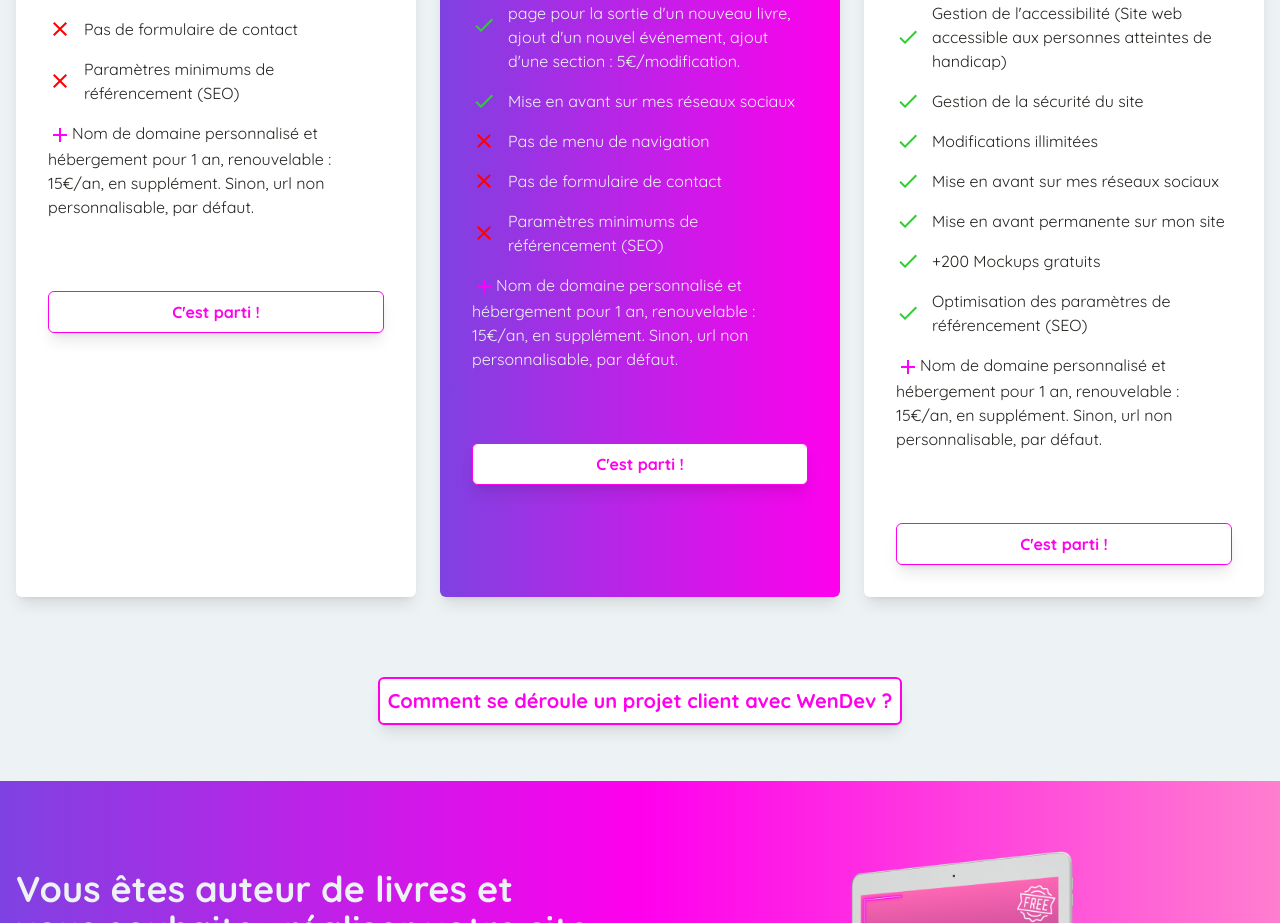
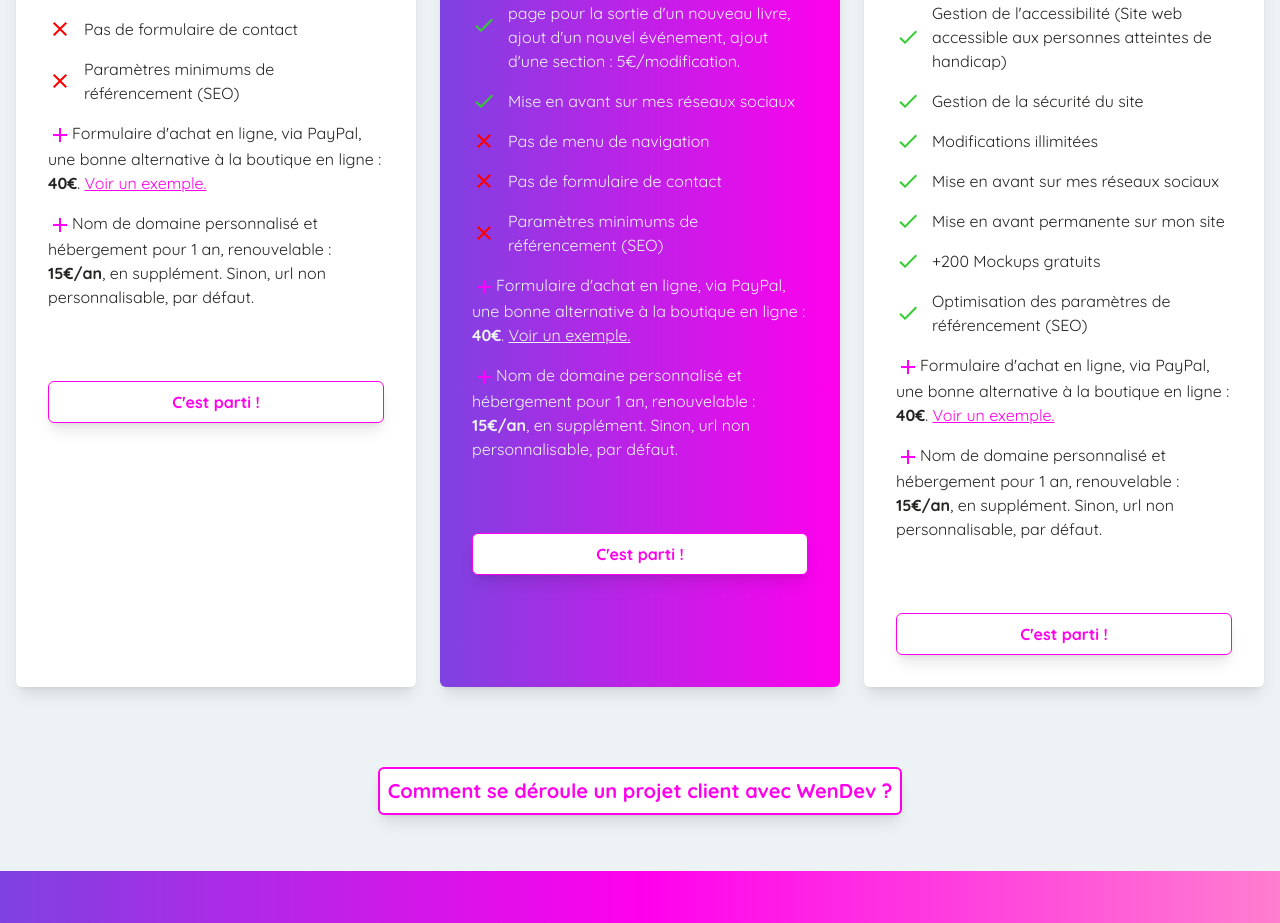
Before and after one commit to wendevweb/site-wendev, a React (Create React App) app: page /Offreauteurs in a window 1280 px wide. Shown: the part 1632-2555 px from the top of the page. Built offline with nearby package versions, Linux system fonts and the light colour scheme.

Commit message:
Add PayPal Form option in, OffreAuturs component

```diff
--- a/src/components/OffresAuteurs.jsx
+++ b/src/components/OffresAuteurs.jsx
@@ -14,7 +14,7 @@ const OffresAuteurs = () => {
       <Fade>
         <div className="space-y-8 lg:grid lg:grid-cols-3 sm:gap-6 xl:gap-6 lg:space-y-0">
           {/* OFFRE 1 */}
-            <div className="transition ease-in-out delay-150 hover:-translate-y-1 hover:scale-100 duration-300 overflow-hidden flex flex-col p-6 text-center text-black bg-real rounded-md shadow-lg xl:p-8">
+          <div className="transition ease-in-out delay-150 hover:-translate-y-1 hover:scale-100 duration-300 overflow-hidden flex flex-col p-6 text-center text-black bg-real rounded-md shadow-lg xl:p-8">
             <h3 className="mb-4 text-2xl font-semibold">Basic</h3>
             <div className="flex justify-center items-baseline my-8">
               <span className="text-pinkDark mr-2 text-5xl font-extrabold">
@@ -49,8 +49,7 @@ const OffresAuteurs = () => {
               <li className="flex items-center space-x-3">
                 <CheckIcon style={{ color: "limegreen" }} />
                 <span>
-                  Site réactif{" "}
-                    (adapté aux différentes tailles d'écran)
+                  Site réactif (adapté aux différentes tailles d'écran)
                 </span>
               </li>
               <li className="flex items-center space-x-3">
@@ -62,9 +61,7 @@ const OffresAuteurs = () => {
               </li>
               <li className="flex items-center space-x-3">
                 <CheckIcon style={{ color: "limegreen" }} />
-                <span>
-                  Gestion de la sécurité du site
-                </span>
+                <span>Gestion de la sécurité du site</span>
               </li>
               <li className="flex items-center space-x-3">
                 <CheckIcon style={{ color: "limegreen" }} />
@@ -93,8 +90,24 @@ const OffresAuteurs = () => {
               <li>
                 <AddIcon style={{ color: "magenta" }} />
                 <span>
+                  Formulaire d'achat en ligne, via PayPal, une bonne alternative à la boutique en ligne : <span className="font-bold">40€</span>.{" "}
+                  <a
+                    href="https://www.virginierogerauteure.com/#commandes"
+                    alt="Redirection le site d'exemple"
+                    aria-label="Redirection vers le site d'exemple"
+                    target="_blank"
+                    rel="noreferrer"
+                    className="text-pinkDark hover:font-bold text-decoration-line: underline"
+                  >
+                    Voir un exemple.
+                  </a>
+                </span>
+              </li>
+              <li>
+                <AddIcon style={{ color: "magenta" }} />
+                <span>
                   Nom de domaine personnalisé et hébergement pour 1 an,
-                  renouvelable : 15€/an, en supplément. Sinon, url non
+                  renouvelable : <span className="font-bold">15€/an</span>, en supplément. Sinon, url non
                   personnalisable, par défaut.
                 </span>
               </li>
@@ -117,9 +130,7 @@ const OffresAuteurs = () => {
           <div className="bg-gradient-to-r from-purple  to-pinkDark dark:bg-black text-white transition ease-in-out delay-150 hover:-translate-y-1 hover:scale-100 duration-300 overflow-hidden flex flex-col p-6 text-center rounded-md shadow-lg xl:p-8">
             <h3 className="mb-4 text-2xl text-real font-semibold">Standard</h3>
             <div className="flex justify-center items-baseline my-8">
-              <span className="text-realmr-2 text-5xl font-extrabold">
-                90€
-              </span>
+              <span className="text-realmr-2 text-5xl font-extrabold">90€</span>
             </div>
             <ul className="mb-8 space-y-4 text-left">
               <li className="flex items-center space-x-3">
@@ -159,8 +170,7 @@ const OffresAuteurs = () => {
               <li className="flex items-center space-x-3">
                 <CheckIcon style={{ color: "limegreen" }} />
                 <span>
-                  Site réactif{" "}
-                    (adapté aux différentes tailles d'écran)
+                  Site réactif (adapté aux différentes tailles d'écran)
                 </span>
               </li>
               <li className="flex items-center space-x-3">
@@ -178,9 +188,7 @@ const OffresAuteurs = () => {
               </li>
               <li className="flex items-center space-x-3">
                 <CheckIcon style={{ color: "limegreen" }} />
-                <span>
-                  Gestion de la sécurité du site
-                </span>
+                <span>Gestion de la sécurité du site</span>
               </li>
               <li className="flex items-center space-x-3">
                 <CheckIcon style={{ color: "limegreen" }} />
@@ -209,8 +217,24 @@ const OffresAuteurs = () => {
               <li>
                 <AddIcon style={{ color: "magenta" }} />
                 <span>
+                  Formulaire d'achat en ligne, via PayPal, une bonne alternative à la boutique en ligne : <span className="font-bold">40€</span>.{" "}
+                  <a
+                    href="https://www.virginierogerauteure.com/#commandes"
+                    alt="Redirection le site d'exemple"
+                    aria-label="Redirection vers le site d'exemple"
+                    target="_blank"
+                    rel="noreferrer"
+                    className="text-white hover:font-bold text-decoration-line: underline"
+                  >
+                    Voir un exemple.
+                  </a>
+                </span>
+              </li>
+              <li>
+                <AddIcon style={{ color: "magenta" }} />
+                <span>
                   Nom de domaine personnalisé et hébergement pour 1 an,
-                  renouvelable : 15€/an, en supplément. Sinon, url non
+                  renouvelable : <span className="font-bold">15€/an</span>, en supplément. Sinon, url non
                   personnalisable, par défaut.
                 </span>
               </li>
@@ -233,7 +257,9 @@ const OffresAuteurs = () => {
           <div className="transition ease-in-out delay-150 hover:-translate-y-1 hover:scale-100 duration-300 overflow-hidden flex flex-col p-6 text-center text-black bg-real rounded-md shadow-lg xl:p-8">
             <h3 className="mb-4 text-2xl font-semibold">Premium</h3>
             <div className="flex justify-center items-baseline my-8">
-              <span className="mr-2 text-5xl font-extrabold text-pinkDark">180€</span>
+              <span className="mr-2 text-5xl font-extrabold text-pinkDark">
+                180€
+              </span>
             </div>
             <ul className="mb-8 space-y-4 text-left">
               <li className="flex items-center space-x-3">
@@ -284,8 +310,7 @@ const OffresAuteurs = () => {
               <li className="flex items-center space-x-3">
                 <CheckIcon style={{ color: "limegreen" }} />
                 <span>
-                  Site réactif{" "}
-                    (adapté aux différentes tailles d'écran)
+                  Site réactif (adapté aux différentes tailles d'écran)
                 </span>
               </li>
               <li className="flex items-center space-x-3">
@@ -303,9 +328,7 @@ const OffresAuteurs = () => {
               </li>
               <li className="flex items-center space-x-3">
                 <CheckIcon style={{ color: "limegreen" }} />
-                <span>
-                  Gestion de la sécurité du site
-                </span>
+                <span>Gestion de la sécurité du site</span>
               </li>
               <li className="flex items-center space-x-3">
                 <CheckIcon style={{ color: "limegreen" }} />
@@ -330,8 +353,24 @@ const OffresAuteurs = () => {
               <li>
                 <AddIcon style={{ color: "magenta" }} />
                 <span>
+                  Formulaire d'achat en ligne, via PayPal, une bonne alternative à la boutique en ligne : <span className="font-bold">40€</span>.{" "}
+                  <a
+                    href="https://www.virginierogerauteure.com/#commandes"
+                    alt="Redirection le site d'exemple"
+                    aria-label="Redirection vers le site d'exemple"
+                    target="_blank"
+                    rel="noreferrer"
+                    className="text-pinkDark hover:font-bold text-decoration-line: underline"
+                  >
+                    Voir un exemple.
+                  </a>
+                </span>
+              </li>
+              <li>
+                <AddIcon style={{ color: "magenta" }} />
+                <span>
                   Nom de domaine personnalisé et hébergement pour 1 an,
-                  renouvelable : 15€/an, en supplément. Sinon, url non
+                  renouvelable : <span className="font-bold">15€/an</span>, en supplément. Sinon, url non
                   personnalisable, par défaut.
                 </span>
               </li>
```
